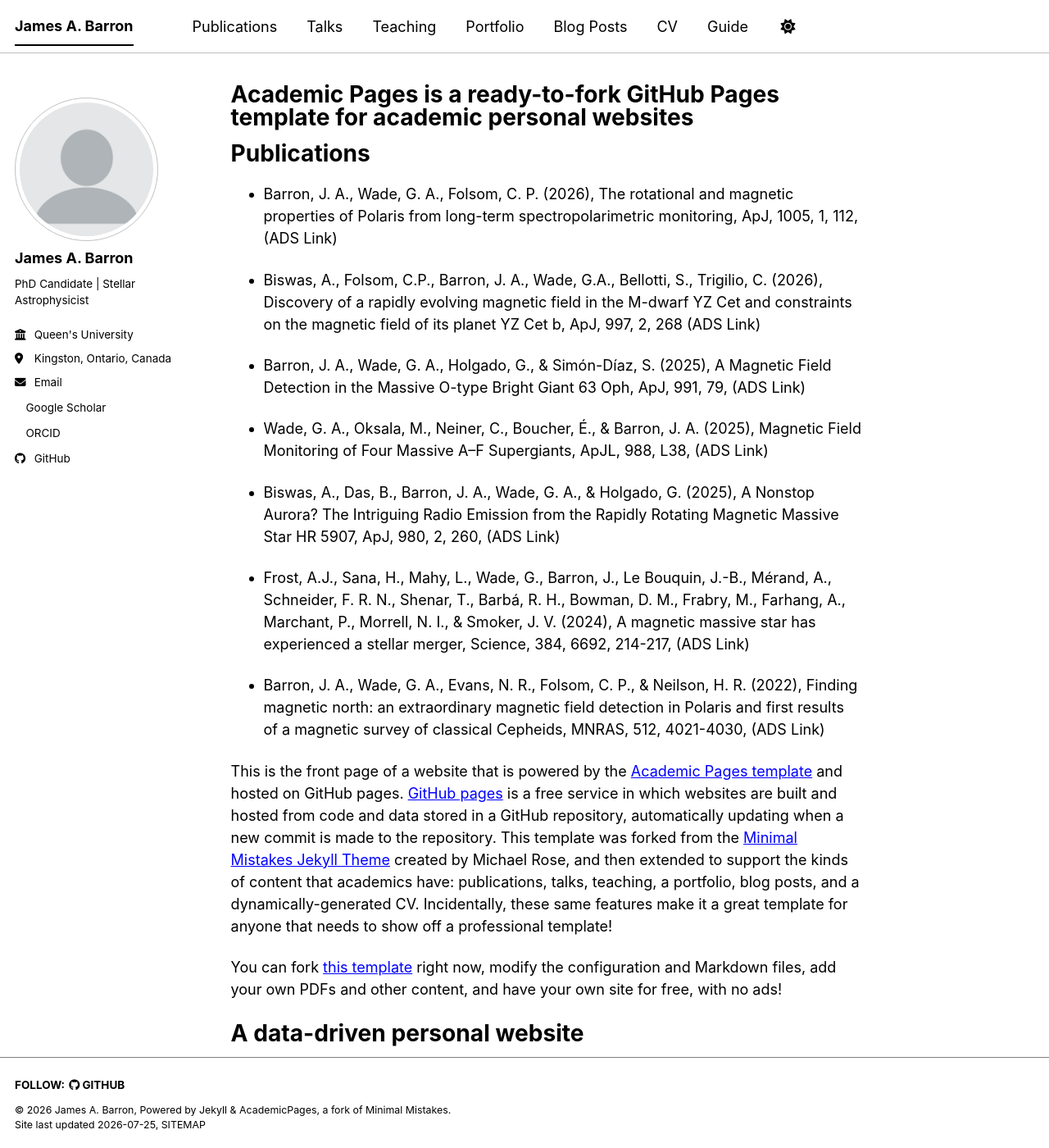
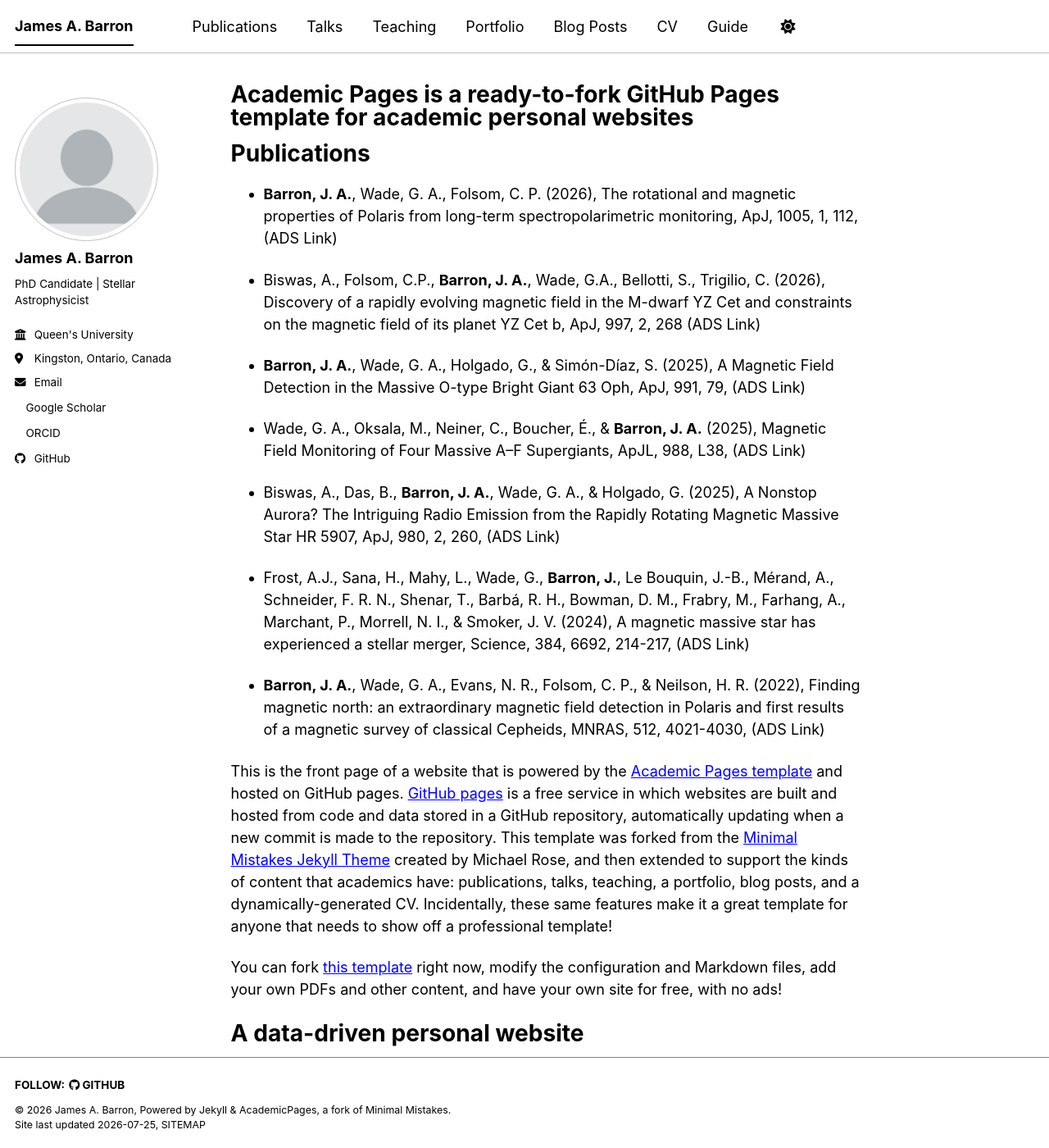
Before and after one commit to jamesabarron/jamesabarron.github.io, a Jekyll site: the page built from _pages/about.md, in a window 1280 px wide and 1400 px high. Shown: the whole window at 82% size. Built offline with Jekyll 4.4.1, drawn with Linux system fonts in a browser that asks for light colours; a style sheet for code colours, icons or effects is not loaded.

```diff
--- a/_pages/about.md
+++ b/_pages/about.md
@@ -8,21 +8,21 @@ redirect_from:
 ---
 Publications
 ======
-* Barron, J. A., Wade, G. A., Folsom, C. P. (2026), The rotational and magnetic properties of Polaris from long-term spectropolarimetric monitoring, ApJ, 1005, 1, 112, (ADS Link)
+* **Barron, J. A.**, Wade, G. A., Folsom, C. P. (2026), The rotational and magnetic properties of Polaris from long-term spectropolarimetric monitoring, ApJ, 1005, 1, 112, (ADS Link)
 
-* Biswas, A., Folsom, C.P., Barron, J. A., Wade, G.A., Bellotti, S., Trigilio, C. (2026), Discovery of a rapidly evolving magnetic field in the M-dwarf YZ Cet and constraints on the magnetic field of its planet
+* Biswas, A., Folsom, C.P., **Barron, J. A.**, Wade, G.A., Bellotti, S., Trigilio, C. (2026), Discovery of a rapidly evolving magnetic field in the M-dwarf YZ Cet and constraints on the magnetic field of its planet
 YZ Cet b, ApJ, 997, 2, 268 (ADS Link)
 
-* Barron, J. A., Wade, G. A., Holgado, G., & Simón-Díaz, S. (2025), A Magnetic Field Detection in the Massive O-type Bright Giant 63 Oph, ApJ, 991, 79, (ADS Link)
+* **Barron, J. A.**, Wade, G. A., Holgado, G., & Simón-Díaz, S. (2025), A Magnetic Field Detection in the Massive O-type Bright Giant 63 Oph, ApJ, 991, 79, (ADS Link)
 
-* Wade, G. A., Oksala, M., Neiner, C., Boucher, É., & Barron, J. A. (2025), Magnetic Field Monitoring of Four Massive A–F Supergiants, ApJL, 988, L38, (ADS Link)
+* Wade, G. A., Oksala, M., Neiner, C., Boucher, É., & **Barron, J. A.** (2025), Magnetic Field Monitoring of Four Massive A–F Supergiants, ApJL, 988, L38, (ADS Link)
 
-* Biswas, A., Das, B., Barron, J. A., Wade, G. A., & Holgado, G. (2025), A Nonstop Aurora? The Intriguing Radio Emission from the Rapidly Rotating Magnetic Massive Star HR 5907, ApJ, 980, 2, 260,
+* Biswas, A., Das, B., **Barron, J. A.**, Wade, G. A., & Holgado, G. (2025), A Nonstop Aurora? The Intriguing Radio Emission from the Rapidly Rotating Magnetic Massive Star HR 5907, ApJ, 980, 2, 260,
 (ADS Link)
 
-* Frost, A.J., Sana, H., Mahy, L., Wade, G., Barron, J., Le Bouquin, J.-B., Mérand, A., Schneider, F. R. N., Shenar, T., Barbá, R. H., Bowman, D. M., Frabry, M., Farhang, A., Marchant, P., Morrell, N. I., & Smoker, J. V. (2024), A magnetic massive star has experienced a stellar merger, Science, 384, 6692, 214-217, (ADS Link)
+* Frost, A.J., Sana, H., Mahy, L., Wade, G., **Barron, J.**, Le Bouquin, J.-B., Mérand, A., Schneider, F. R. N., Shenar, T., Barbá, R. H., Bowman, D. M., Frabry, M., Farhang, A., Marchant, P., Morrell, N. I., & Smoker, J. V. (2024), A magnetic massive star has experienced a stellar merger, Science, 384, 6692, 214-217, (ADS Link)
 
-* Barron, J. A., Wade, G. A., Evans, N. R., Folsom, C. P., & Neilson, H. R. (2022), Finding magnetic north: an extraordinary magnetic field detection in Polaris and first results of a magnetic survey of classical Cepheids, MNRAS, 512, 4021-4030, (ADS Link)
+* **Barron, J. A.**, Wade, G. A., Evans, N. R., Folsom, C. P., & Neilson, H. R. (2022), Finding magnetic north: an extraordinary magnetic field detection in Polaris and first results of a magnetic survey of classical Cepheids, MNRAS, 512, 4021-4030, (ADS Link)
 
 This is the front page of a website that is powered by the [Academic Pages template](https://github.com/academicpages/academicpages.github.io) and hosted on GitHub pages. [GitHub pages](https://pages.github.com) is a free service in which websites are built and hosted from code and data stored in a GitHub repository, automatically updating when a new commit is made to the repository. This template was forked from the [Minimal Mistakes Jekyll Theme](https://mmistakes.github.io/minimal-mistakes/) created by Michael Rose, and then extended to support the kinds of content that academics have: publications, talks, teaching, a portfolio, blog posts, and a dynamically-generated CV. Incidentally, these same features make it a great template for anyone that needs to show off a professional template!
 
```
